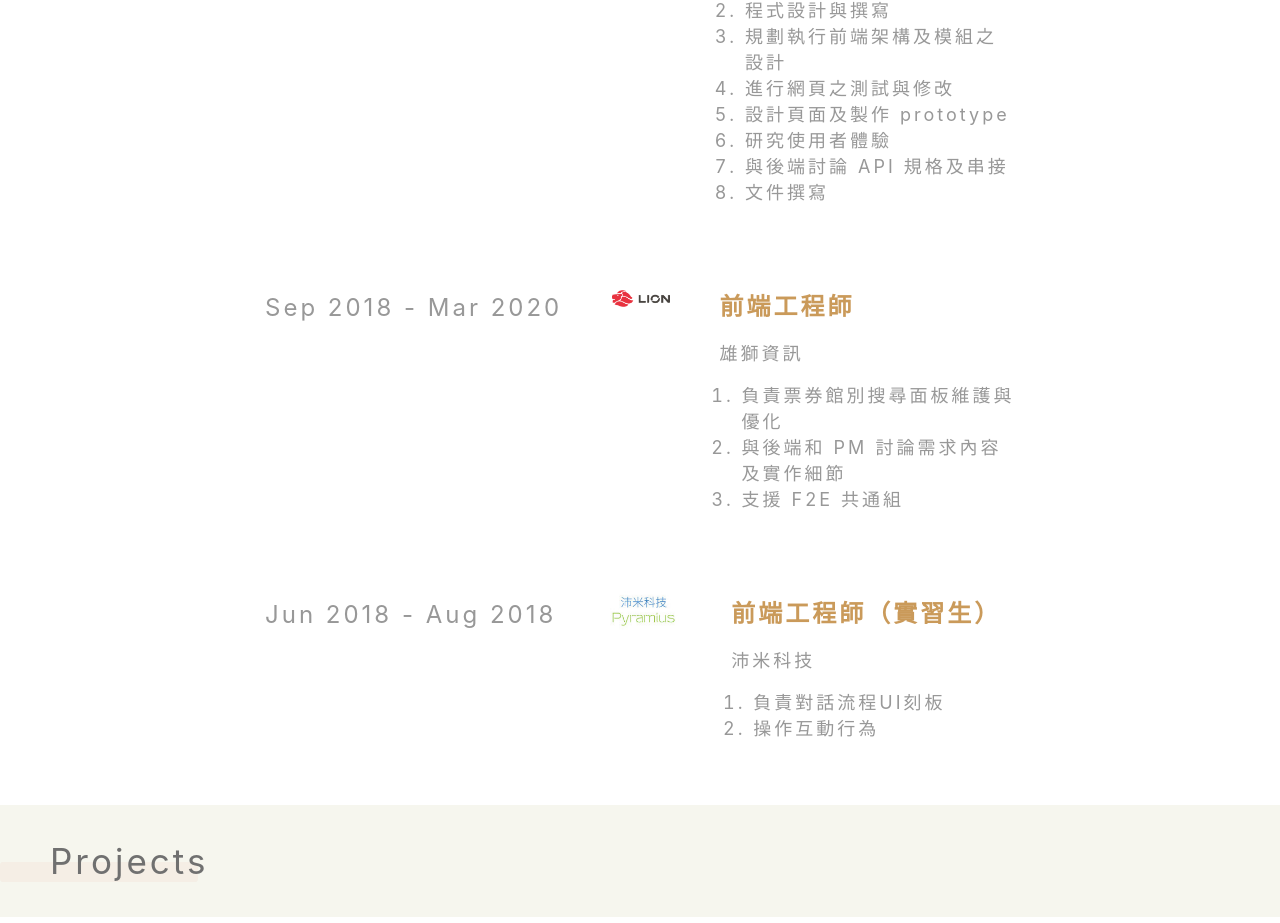
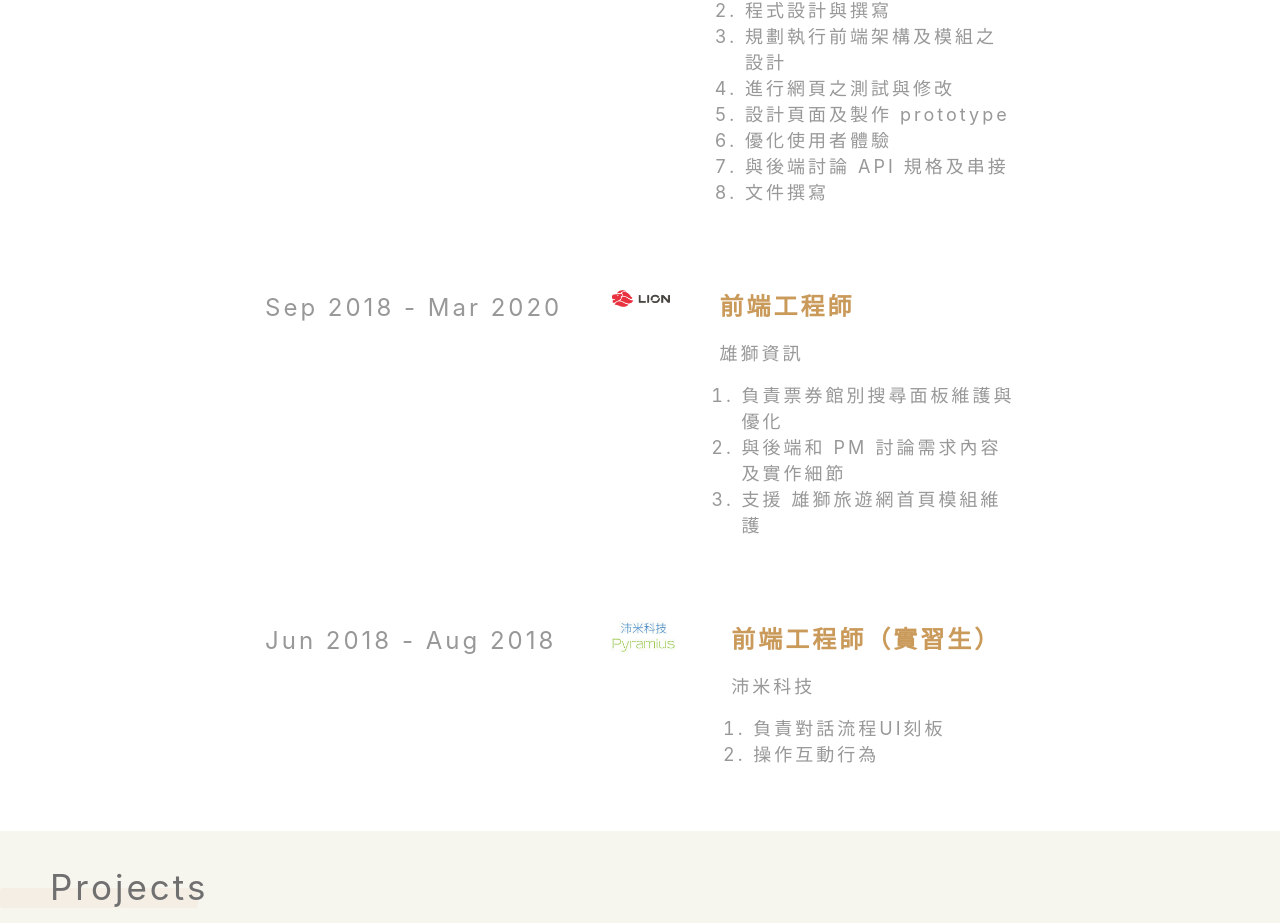
Before and after one commit to beiyi1996/resume, a React (Create React App) app: page / in a window 1280 px wide. Shown: the part 1355-2278 px from the top of the page. Built offline with nearby package versions, Linux system fonts and the light colour scheme; a web font is replaced by a local one.

Commit message:
Modify experience description

```diff
--- a/src/components/Contents/Contents.jsx
+++ b/src/components/Contents/Contents.jsx
@@ -100,7 +100,7 @@ const workexperiences = [
       '規劃執行前端架構及模組之設計',
       '進行網頁之測試與修改',
       '設計頁面及製作 prototype',
-      '研究使用者體驗',
+      '優化使用者體驗',
       '與後端討論 API 規格及串接',
       '文件撰寫',
     ],
@@ -111,7 +111,7 @@ const workexperiences = [
     position: '前端工程師',
     companyName: '雄獅資訊',
     description: '',
-    duty: ['負責票券館別搜尋面板維護與優化', '與後端和 PM 討論需求內容及實作細節', '支援 F2E 共通組'],
+    duty: ['負責票券館別搜尋面板維護與優化', '與後端和 PM 討論需求內容及實作細節', '支援 雄獅旅遊網首頁模組維護'],
   },
   {
     period: 'Jun 2018 - Aug 2018',
```
